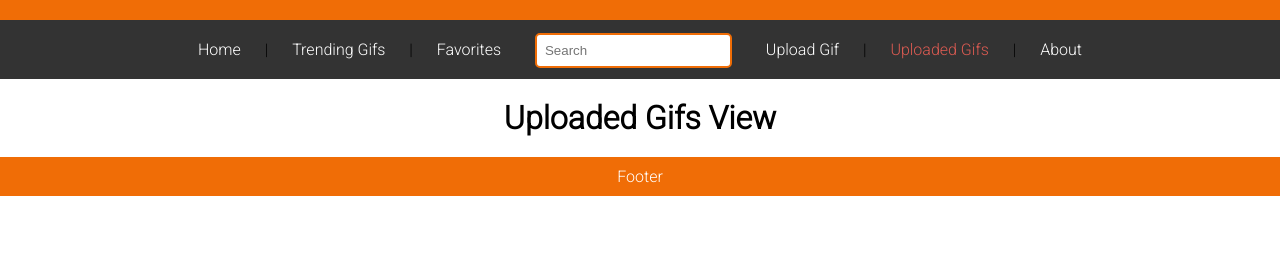
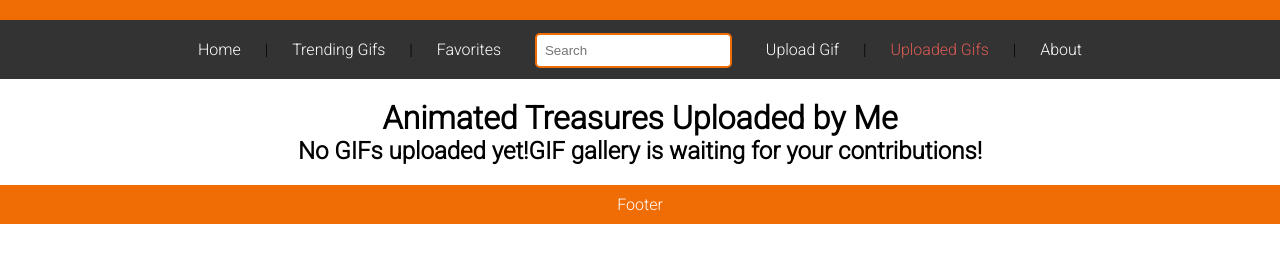
Before and after one commit to TihomirDenev/Giphy-Hunters, a website with bundled scripts: page index.html in a window 1280 px wide. Both pictures are taken after a click on the link "Uploaded Gifs". Built offline with nearby package versions, Linux system fonts and the light colour scheme; no server answers.

Commit message:
Change the preview of uploaded gifs

```diff
--- a/src/views/uploaded-gifs-view.js
+++ b/src/views/uploaded-gifs-view.js
@@ -1,13 +1,14 @@
+import { UPLOADED_GIFS } from '../common/constants.js';
+import { toGifSimple } from './gif-views.js';
 export const toUploadedGifsView = (gifs) => `
 <div id="about">
   <div class="content">
-    <h1>Uploaded Gifs View</h1>
-     ${
-       gifs.map(
-         (gif) =>
-           `<img src="${gif.images.original.url}" alt="missing image"><br>`
-       ) || `<p>No Uploads</p>`
-     }
+    <h1>Animated Treasures Uploaded by Me</h1>
+    <div class="gif-listing">${gifs.map((gif) => toGifSimple(gif, UPLOADED_GIFS)).join('') || `
+    <h2>No GIFs uploaded yet!</h2>
+    <h2>GIF gallery is waiting for your contributions!</h2>
+    `
+  }</div>
   </div>
 </div>
 `;
--- a/styles/main.css
+++ b/styles/main.css
@@ -260,3 +260,10 @@ footer {
 .favorite {
   margin-left: 15px; /* Add margin between the buttons */
 }
+
+.content {
+  display: flex;
+  flex-direction: column;
+  justify-content: center;
+  align-items: center;
+}
```
